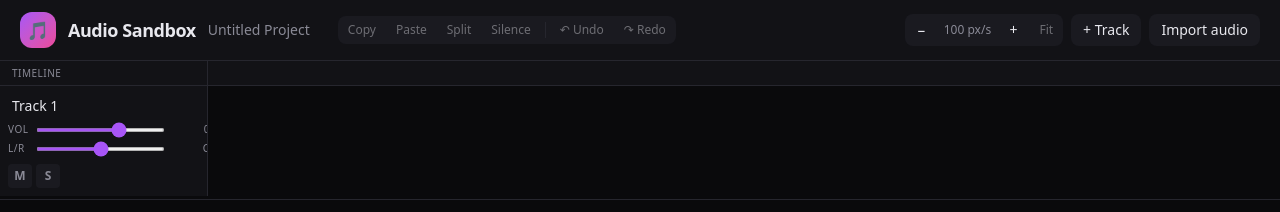
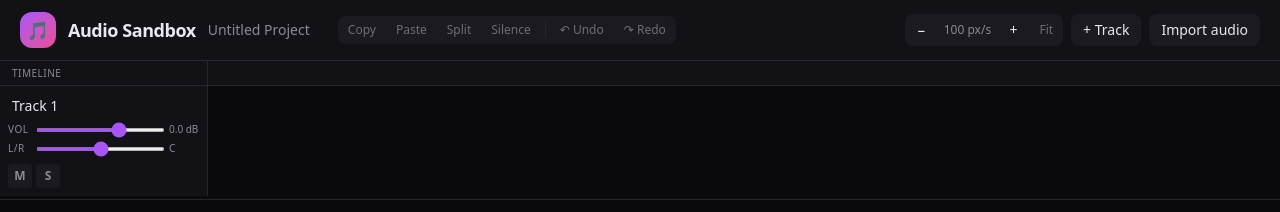
Before and after one commit to Crosline/audio-sandbox, a Svelte app in the folder packages/app/: page / in a window 1280 px wide. Both pictures are taken after a click on the button "+ Track". Shown: the top 212 px of the page. Built offline with nearby package versions, Linux system fonts and the light colour scheme.

Commit message:
trivial fix

```diff
--- a/packages/app/src/components/TrackRow.svelte
+++ b/packages/app/src/components/TrackRow.svelte
@@ -274,7 +274,7 @@
           class="h-1 flex-1 accent-[var(--color-accent)]"
           oninput={(e) => studio.setTrackGain(track.id, Number(e.currentTarget.value))}
         />
-        <span class="w-16 shrink-0 text-right text-[10px] tabular-nums text-[var(--color-muted)]">
+        <span class="w-16 shrink-0 text-left text-[10px] tabular-nums text-[var(--color-muted)]">
           {gainToDb(track.gain)}
         </span>
       </div>
@@ -291,7 +291,7 @@
           class="h-1 flex-1 accent-[var(--color-accent)]"
           oninput={(e) => onPanInput(Number(e.currentTarget.value))}
         />
-        <span class="w-10 shrink-0 text-right text-[10px] tabular-nums text-[var(--color-muted)]">
+        <span class="w-10 shrink-0 text-left text-[10px] tabular-nums text-[var(--color-muted)]">
           {panLabel(panValue)}
         </span>
       </div>
```
